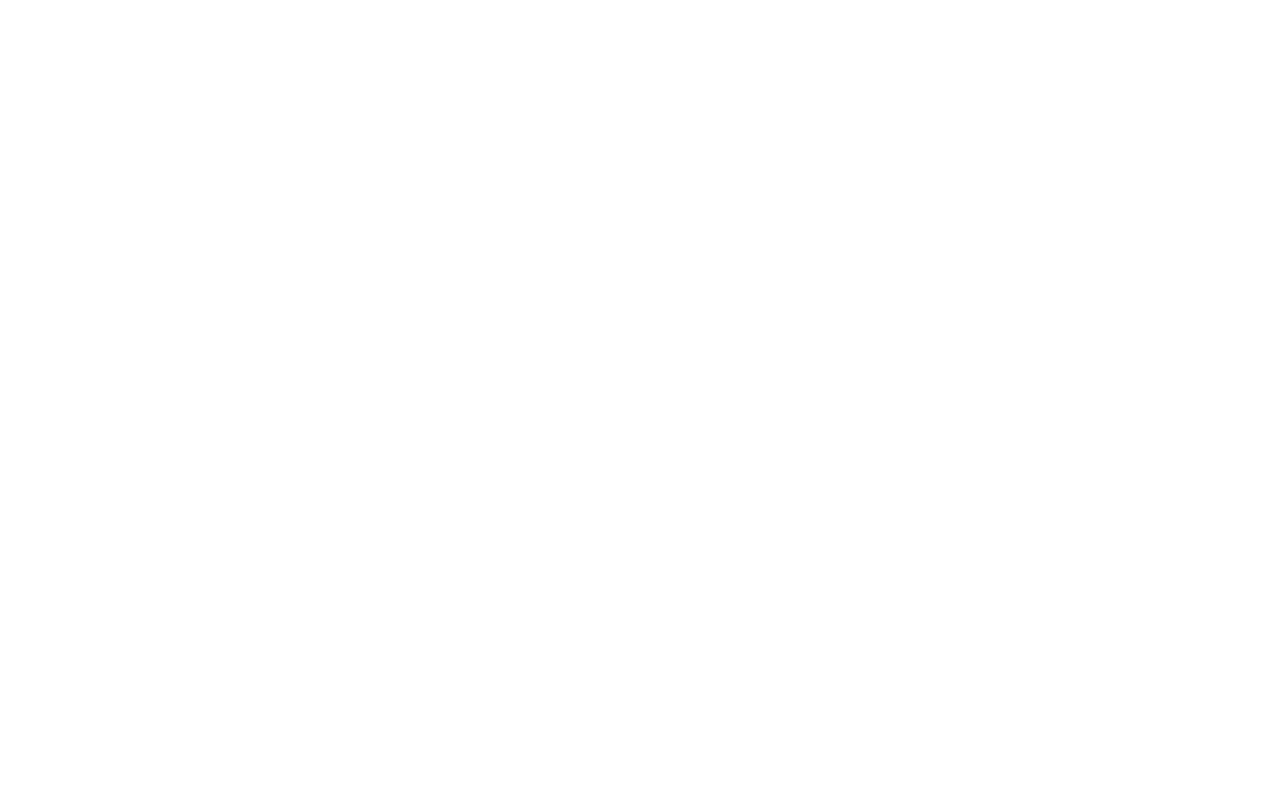
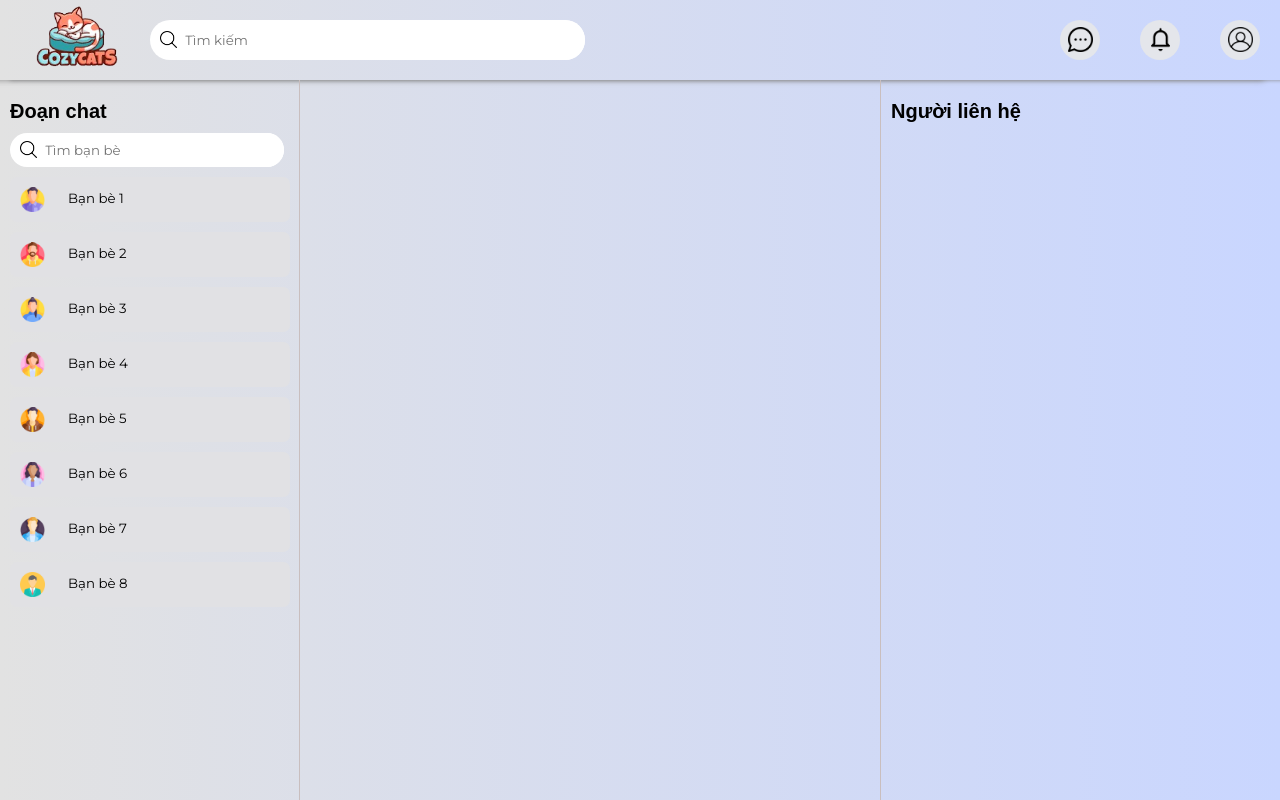
Before and after one commit to ngochaong123/social-media-react, a React (Create React App) app: page /Menu/Chat in a window 1280 px wide. Before the commit this address had no page. Built offline with nearby package versions, Linux system fonts and the light colour scheme.

Commit message:
add sidebar left chat

```diff
--- /dev/null
+++ b/src/Components/Chat/chat.css
@@ -0,0 +1,67 @@
+.sidebar-left-chat{
+    position: fixed;
+    left: 0;
+    top: 80px;
+    width: 300px;
+    height: 100vh;
+    border-right: 1px solid #c9bebe;
+    flex: 1;
+}
+
+.sidebar-button-left-chat{
+    display: flex;
+    justify-content: start;
+    margin: 10px;
+    left: 0;
+    border: none;
+    background: #E1E1E4;
+    padding: 10px;
+    border-radius: 7px;
+    width: 280px;
+    padding-right:"100px";
+    white-space:"nowrap";
+}
+
+.sidebar-icon-chat{
+    width: 25px;
+    height: 25px;
+    margin-right: 20px;
+}
+
+.Name-icon-chat{
+    white-space: nowrap;
+    padding-right: 80px;
+    padding: 3px;
+}
+
+.sidebar-button-left-chat:hover{
+    opacity: 0.7;
+    background: #fcfcfc8f;
+}
+
+.sidebar-button-left-chat:active{
+    opacity: 0.6;
+}
+
+.sidebar-right-chat{
+    position: fixed;
+    right: 0;
+    top: 80px;
+    width: 400px;
+    height: 100vh;
+    border-left: 1px solid #c9bebe;
+    flex: 1;
+}
+
+.sidebar-button-right{
+    display: flex;
+    justify-content: center;
+    align-items: center;
+    margin: 10px 0 0 20px;
+    align-items: center;
+    right: 0;
+    border: none;
+    background: #CBD7FD;
+    padding: 10px;
+    border-radius: 7px;
+  }
--- /dev/null
+++ b/src/Components/Chat/chat.tsx
@@ -0,0 +1,71 @@
+import React from 'react'
+import "./chat.css";
+import Header from "../menuMain/header";
+
+import u1 from "../../img/person/u1.png";
+import u2 from "../../img/person/u2.png";
+import u3 from "../../img/person/u3.png";
+import u4 from "../../img/person/u4.png";
+import u5 from "../../img/person/u5.png";
+import u6 from "../../img/person/u6.png";
+import u7 from "../../img/person/u7.png";
+import u8 from "../../img/person/u8.png";
+
+import Magnifier from "../../img/sidebarMenu/magnifier.png";
+
+export default function chat() {
+  return (
+    <main>
+      <Header />
+      <div className='sidebar-left-chat'>
+        <h1 className='nametab'> Đoạn chat</h1>
+
+        <div className="input-log-container-friend">
+          <div className="search-icon">
+            <img src={Magnifier}/>
+          </div>
+          <input className="input-log-friend" type="text" placeholder="Tìm bạn bè" />
+        </div>
+
+        <button className='sidebar-button-left-chat'>
+          <img src={u1} className='sidebar-icon-chat'/>
+          <div className='Name-icon-chat'>Bạn bè 1</div>
+        </button>
+        <button className='sidebar-button-left-chat'>
+          <img src={u2} className='sidebar-icon-chat'/>
+          <div className='Name-icon-chat'>Bạn bè 2</div>
+        </button>
+        <button className='sidebar-button-left-chat'>
+          <img src={u3} className='sidebar-icon-chat'/>
+          <div className='Name-icon-chat'>Bạn bè 3</div>
+        </button>
+        <button className='sidebar-button-left-chat'>
+          <img src={u4} className='sidebar-icon-chat'/>
+          <div className='Name-icon-chat'>Bạn bè 4</div>
+        </button>
+        <button className='sidebar-button-left-chat'>
+          <img src={u5} className='sidebar-icon-chat'/>
+          <div className='Name-icon-chat'>Bạn bè 5</div>
+        </button>
+        <button className='sidebar-button-left-chat'>
+          <img src={u6} className='sidebar-icon-chat'/>
+          <div className='Name-icon-chat'>Bạn bè 6</div>
+        </button>
+        <button className='sidebar-button-left-chat'>
+          <img src={u7} className='sidebar-icon-chat'/>
+          <div className='Name-icon-chat'>Bạn bè 7</div>
+        </button>
+        <button className='sidebar-button-left-chat'>
+          <img src={u8} className='sidebar-icon-chat'/>
+          <div className='Name-icon-chat'>Bạn bè 8</div>
+        </button>
+      </div>
+
+      <div className='sidebar-right-chat'>
+        <h1 className='nametab'>Người liên hệ</h1>
+
+
+      </div>
+    </main>
+  )
+}
--- /dev/null
+++ b/src/Components/InfoUser/user.tsx
@@ -0,0 +1,8 @@
+import React from 'react'
+import "./user";
+
+export default function user() {
+  return (
+    <div>user</div>
+  )
+}
--- a/src/Components/menuMain/Menu.css
+++ b/src/Components/menuMain/Menu.css
@@ -1,53 +1,3 @@
-.head-log {
-  display: flex;
-  justify-content: space-between;
-  flex-direction: row;
-  align-items: center;
-  height: 80px;
-  box-shadow: 10px 0px 4px #888888, -1em 0 .4em #888888;
-}
-
-.Logo-Log {
-  width: 150px;
-  height: 150px;
-}
-
-.input-log-container {
-  display: flex;
-  align-items: center;
-  background-color: white;
-  border-radius: 20px;
-}
-
-.input-log {
-  width: 400px;
-  height: 40px;
-  border: 1px solid #ccc;
-  border: none;
-  border-radius: 20px;
-}
-
-.input-log:focus {
-  outline: none;
-  border: none;
-}
-
-.search-icon {
-  padding: 4px 8px 1px 10px;
-}
-
-.search-icon img {
-  width: 17px;
-  height: 17px;
-}
-
-.enter-log-container {
-  display: flex;
-  justify-content: flex-end;
-  align-items: center;
-  flex-grow: 1;
-}
-
 .input-log-container-friend{
   display: flex;
   align-items: center;
@@ -71,12 +21,13 @@
 }
 
 .enter-log {
-  margin-left: 10px;
   background-color: #E4E6EB;
   height: 40px;
   width: 40px;
   margin: 20px;
+  padding: 0 10px 10px 0;
   border-radius: 90px;
+  border: none;
 }
 
 .enter-log:hover{
@@ -93,11 +44,6 @@
   margin-top: 7px;
   margin-left: 8px;
   cursor: pointer;
-}
-
-.container-menu {
-  display: flex;
-  justify-content: space-between;
 }
 
 .sidebar-log-left{
@@ -118,20 +64,19 @@
 
 .sidebar-button-left{
   display: flex;
-  justify-content: center;
+  justify-content: start;
   margin: 10px;
-  align-items: center;
   left: 0;
   border: none;
   background: #E1E1E4;
   padding: 10px;
   border-radius: 7px;
-  max-width: 200px;
+  width: 180px;
 }
-
-.Name-icon{
+.Name-icon-post-left{
   white-space: nowrap;
-  padding-right: 70px;
+  padding-right: 80px;
+  padding: 3px;
 }
 
 .sidebar-button-left:hover{
@@ -161,15 +106,18 @@
 
 .sidebar-button-right{
   display: flex;
-  justify-content: center;
-  align-items: center;
+  justify-content: start;
   margin: 10px 0 0 20px;
-  align-items: center;
   right: 0;
   border: none;
   background: #CBD7FD;
   padding: 10px;
   border-radius: 7px;
+}
+
+.Name-icon-post-right{
+  white-space: nowrap;
+  padding-right: 70px;
 }
 
 .sidebar-button-right:hover{
--- a/src/Components/menuMain/Menu.tsx
+++ b/src/Components/menuMain/Menu.tsx
@@ -1,9 +1,5 @@
 import React from 'react';
-import Logo from "../../img/sidebarMenu/Logo.png";
 import Magnifier from "../../img/sidebarMenu/magnifier.png";
-import mes from "../../img/sidebarMenu/messenger.png";
-import Bell from "../../img/sidebarMenu/bell.png";
-import User from "../../img/sidebarMenu/user1.png";
 import User1 from "../../img/sidebarMenu/user.png";
 import Friend from "../../img/sidebarMenu/friend.png";
 import Group from "../../img/sidebarMenu/group.png";
@@ -20,49 +16,37 @@
 import u8 from "../../img/person/u8.png";
 import "./Menu.css";
 import Post from "./Post";
+import Header from "./header";
+import { Outlet, Link} from "react-router-dom";
+
 
 export default function Menu() {
   return (
     <main>
-      <div className='head-log'>
-        <img src={Logo} alt="Logo" className="Logo-Log" />
+      <Header />
 
-        <div className="input-log-container">
-          <div className="search-icon">
-            <img src={Magnifier}/>
-          </div>
-          <input className="input-log" type="text" placeholder="Tìm kiếm" />
-        </div>
-
-        <div className='enter-log-container'>
-          <div className='enter-log'><img className='icon-log' src={mes} alt="Messenger Icon" /></div>
-          <div className='enter-log'><img className='icon-log' src={Bell} alt="Bell Icon" /></div>
-          <div className='enter-log'><img className='icon-log' src={User} alt="User Icon" /></div>
-        </div>
-      </div>
-      <div className='container-menu'>
         <div className='sidebar-log-left'>
           <h1 className='nametab'> Menu</h1>
 
           <button className='sidebar-button-left'>
-            <img src={User1} className='sidebar-icon'/>
-            <div style={{paddingRight:"63px",whiteSpace:"nowrap"}}>Cá nhân</div>
+            <img src={User1} className='sidebar-icon-chat'/>
+            <div className='Name-icon-chat'>Người dùng</div>
           </button>
           <button className='sidebar-button-left'>
-            <img src={Friend} className='sidebar-icon'/>
-            <div style={{paddingRight:"72px",whiteSpace:"nowrap"}}>Bạn bè</div>
+            <img src={Friend} className='sidebar-icon-chat'/>
+            <div className='Name-icon-chat'>Bạn bè </div>
           </button>
           <button className='sidebar-button-left'>
-            <img src={Group} className='sidebar-icon'/>
-            <div style={{paddingRight:"20px",whiteSpace:"nowrap"}}>Nhóm của bạn</div>
+            <img src={Group} className='sidebar-icon-chat'/>
+            <div className='Name-icon-chat'>Nhóm của bạn</div>
           </button>
           <button className='sidebar-button-left'>
-            <img src={Video} className='sidebar-icon'/>
-            <div style={{paddingRight:"83px",whiteSpace:"nowrap"}}>Phim</div>
+            <img src={Video} className='sidebar-icon-chat'/>
+            <div className='Name-icon-chat'>Phim</div>
           </button>
           <button className='sidebar-button-left'>
-            <img src={Shorts} className='sidebar-icon'/>
-            <div style={{paddingRight:"44px",whiteSpace:"nowrap"}}>Phim ngắn</div>
+            <img src={Shorts} className='sidebar-icon-chat'/>
+            <div className='Name-icon-chat'>Phim ngắn</div>
           </button>
         </div>
 
@@ -80,27 +64,27 @@
 
           <button className='sidebar-button-right'>
             <img src={u1} className='sidebar-icon'/>
-            <div className='Name-icon'>Người bạn 1</div>
+            <div className='Name-icon-post-right'>Người bạn 1</div>
           </button>
           <button className='sidebar-button-right'>
             <img src={u2} className='sidebar-icon'/>
-            <div className='Name-icon'>Người bạn 2</div>
+            <div className='Name-icon-post-right'>Người bạn 2</div>
           </button>
           <button className='sidebar-button-right'>
             <img src={u3} className='sidebar-icon'/>
-            <div className='Name-icon'>Người bạn 3</div>
+            <div className='Name-icon-post-right'>Người bạn 3</div>
           </button>
           <button className='sidebar-button-right'>
             <img src={u4} className='sidebar-icon'/>
-            <div className='Name-icon'>Người bạn 4</div>
+            <div className='Name-icon-post-right'>Người bạn 4</div>
           </button>
           <button className='sidebar-button-right'>
             <img src={u5} className='sidebar-icon'/>
-            <div className='Name-icon'>Người bạn 5</div>
+            <div className='Name-icon-post-right'>Người bạn 5</div>
           </button>
           <button className='sidebar-button-right'>
             <img src={u6} className='sidebar-icon'/>
-            <div className='Name-icon'>Người bạn 6</div>
+            <div className='Name-icon-post-right'>Người bạn 6</div>
           </button>
           <button className='sidebar-button-right'>
             <img src={u7} className='sidebar-icon'/>
@@ -111,7 +95,7 @@
             <div className='Name-icon'>Người bạn 8</div>
           </button>
         </div>
-      </div>
+      <Outlet />
     </main>
   );
 }
--- /dev/null
+++ b/src/Components/menuMain/header.css
@@ -0,0 +1,49 @@
+.head-log {
+    display: flex;
+    justify-content: space-between;
+    flex-direction: row;
+    align-items: center;
+    height: 80px;
+    box-shadow: 10px 0px 4px #888888, -1em 0 .4em #888888;
+}
+
+.Logo-Log {
+    width: 150px;
+    height: 150px;
+}
+
+.input-log-container {
+    display: flex;
+    align-items: center;
+    background-color: white;
+    border-radius: 20px;
+}
+
+.input-log {
+    width: 400px;
+    height: 40px;
+    border: 1px solid #ccc;
+    border: none;
+    border-radius: 20px;
+}
+
+.input-log:focus {
+    outline: none;
+    border: none;
+}
+
+.search-icon {
+    padding: 4px 8px 1px 10px;
+}
+
+.search-icon img {
+    width: 17px;
+    height: 17px;
+}
+
+.enter-log-container {
+    display: flex;
+    justify-content: flex-end;
+    align-items: center;
+    flex-grow: 1;
+}
--- /dev/null
+++ b/src/Components/menuMain/header.tsx
@@ -0,0 +1,36 @@
+import React from 'react'
+import { Outlet, Link} from "react-router-dom";
+import Logo from "../../img/sidebarMenu/Logo.png";
+import Magnifier from "../../img/sidebarMenu/magnifier.png";
+import mes from "../../img/sidebarMenu/messenger.png";
+import Bell from "../../img/sidebarMenu/bell.png";
+import User from "../../img/sidebarMenu/user1.png";
+import "./header.css";
+
+export default function header() {
+  return (
+    <div>
+        <div className='head-log'>
+            <img src={Logo} alt="Logo" className="Logo-Log" />
+
+            <div className="input-log-container">
+            <div className="search-icon">
+                <img src={Magnifier}/>
+            </div>
+            <input className="input-log" type="text" placeholder="Tìm kiếm" />
+            </div>
+
+            <div className='enter-log-container'>
+            <Link to="/Menu/Chat">
+                <button className='enter-log'><img className='icon-log' src={mes} alt="Messenger Icon" /></button>
+            </Link>
+            <button className='enter-log'><img className='icon-log' src={Bell} alt="Bell Icon" /></button>
+            <Link to="/Menu/User">
+                <button className='enter-log'><img className='icon-log' src={User} alt="User Icon" /></button>
+            </Link>
+            </div>
+        </div>
+        <Outlet />
+    </div>
+  )
+}
--- a/src/index.tsx
+++ b/src/index.tsx
@@ -5,6 +5,8 @@
 import reportWebVitals from './reportWebVitals';
 import Login from "./Components/Login/Login";
 import Menu from "./Components/menuMain/Menu";
+import Chat from "./Components/Chat/chat";
+import Infor from "./Components/InfoUser/user";
 
 const root = ReactDOM.createRoot(
   document.getElementById('root') as HTMLElement
@@ -13,8 +15,10 @@
   <React.StrictMode>
     <BrowserRouter>
       <Routes>
-        <Route path="/Login" element={<Login />}> </Route>
-        <Route path="/Menu" element={<Menu />}> </Route>
+        <Route path="/Login" element={<Login />} />
+        <Route path="/Menu" element={<Menu />} />
+        <Route path='/Menu/Chat' element={<Chat />} />
+        <Route path='/Menu/User' element={<Infor />} />
 
       </Routes>
     </BrowserRouter>
```
Also changed, not shown: src/Components/InfoUser/user.css (added).
